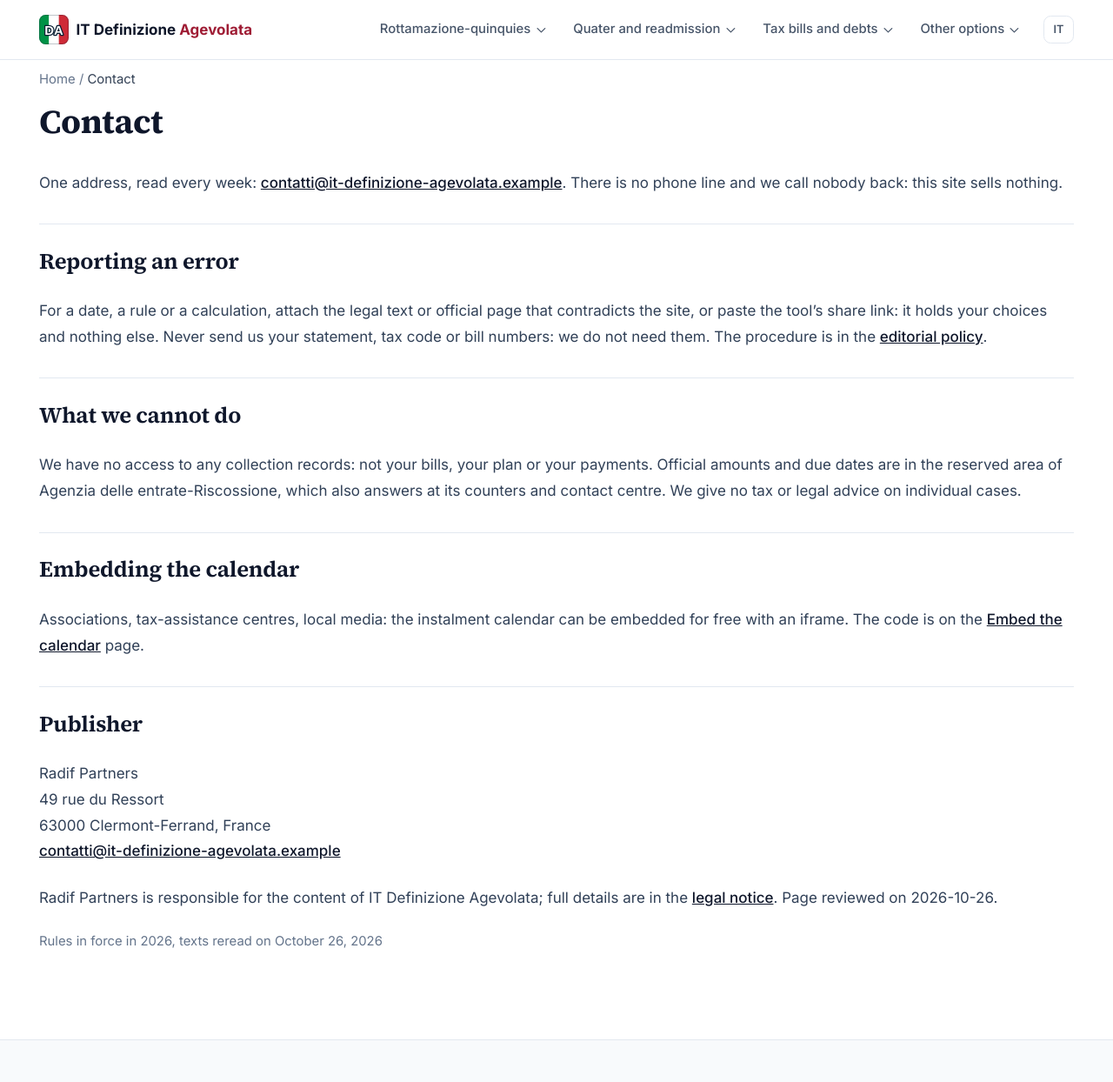
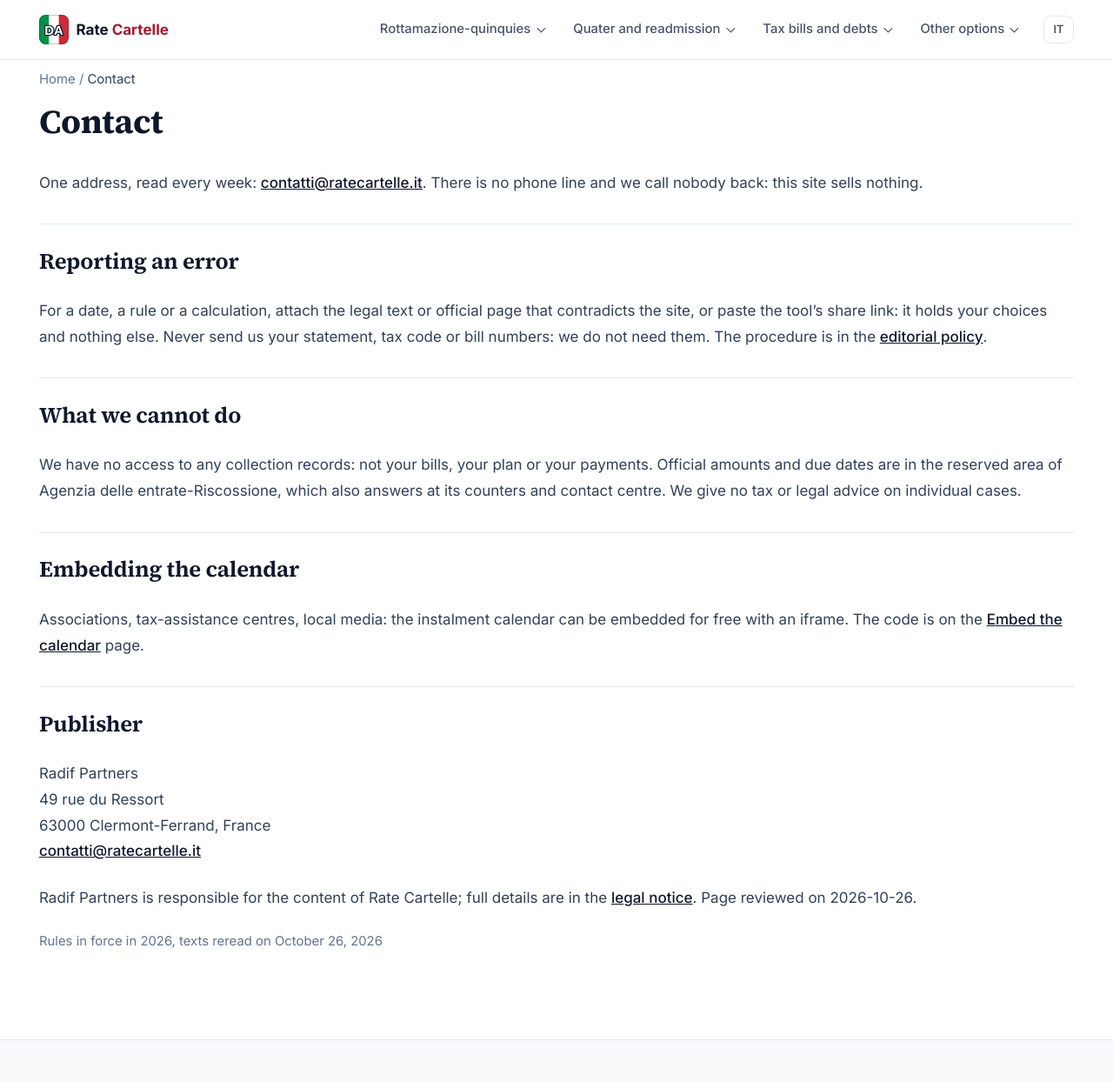
Before and after one commit to Mottalib-10M/ratecartelle.it, an Astro site: page /en/contact in a window 1280 px wide. Shown: the top 1244 px of the page at 87% size. Built offline with nearby package versions, Linux system fonts and the light colour scheme; Astro itself is replaced by a stand-in of ours.

Commit message:
Renommage sur le domaine ratecartelle.it
Co-Authored-By: Claude Opus 5.5 <noreply@anthropic.com>

```diff
--- a/package.json
+++ b/package.json
@@ -1,5 +1,5 @@
 {
-  "name": "it-definizione-agevolata",
+  "name": "ratecartelle",
   "type": "module",
   "version": "0.1.0",
   "private": true,
--- a/public/robots.txt
+++ b/public/robots.txt
@@ -3,4 +3,4 @@ Allow: /
 
 Disallow: /*?*
 
-Sitemap: https://it-definizione-agevolata.example/sitemap-index.xml
+Sitemap: https://ratecartelle.it/sitemap-index.xml
--- a/src/data/og.json
+++ b/src/data/og.json
@@ -7,14 +7,14 @@
    "title": "Rottamazione 2026\nle tue rate, una per una",
    "subtitle": "Date e importi · Decadenza · Risparmio · Comuni e regioni",
    "badge": "Legge 199/2025 e DL 38/2026, riletti a ottobre 2026",
-   "brand": "IT Definizione Agevolata"
+   "brand": "Rate Cartelle"
   },
   {
    "file": "og-en.png",
    "title": "Italian tax-debt settlement\nyour instalments, one by one",
    "subtitle": "Dates and amounts · Lapse check · Savings",
    "badge": "Law 199/2025 and DL 38/2026, checked October 2026",
-   "brand": "IT Definizione Agevolata"
+   "brand": "Rate Cartelle"
   }
  ]
 }
--- a/src/data/site-config.ts
+++ b/src/data/site-config.ts
@@ -1,8 +1,8 @@
 /** Configuration centrale du site (générée par new-site.py). */
-export const SITE_URL = "https://it-definizione-agevolata.example";
-export const SITE_NAMES: Record<string, string> = {"it": "IT Definizione Agevolata", "en": "IT Definizione Agevolata"};
+export const SITE_URL = "https://ratecartelle.it";
+export const SITE_NAMES: Record<string, string> = {"it": "Rate Cartelle", "en": "Rate Cartelle"};
 // Partie du nom affichée en couleur dans l'en-tête (RECETTE §10.3), « » pour aucune.
-export const BRAND_ACCENT = "Agevolata";
+export const BRAND_ACCENT = "Cartelle";
 export const LANG_TAGS: Record<string, string> = {"it": "it-IT", "en": "en-IT"};
 export const OG_LOCALES: Record<string, string> = {"it": "it_IT", "en": "en_GB"};
 export const LOCALE_TAG = 'it-IT';
@@ -20,7 +20,7 @@ export const AUTHOR_DESC: Record<string, string> = {"it": "Radif Partners legge
  *  themes reellement traites par le site, pas une liste de mots-cles : un sujet
  *  declare ici sans page qui le couvre est une declaration fausse. */
 export const KNOWS_ABOUT: Record<string, string[]> = {"it": ["Rottamazione-quinquies (legge n. 199/2025, commi 82-101)", "Rottamazione-quinquies dei carichi di regioni e comuni (art. 10-quinquies DL 38/2026)", "Rottamazione-quater e riammissione (legge n. 197/2022, DL 202/2024)", "Decadenza dalla definizione agevolata", "Rateizzazione delle cartelle (art. 19 DPR 602/1973)", "Cartelle esattoriali e carichi affidati all'Agente della riscossione"], "en": ["Italy's rottamazione-quinquies tax-debt settlement", "The settlement of regional and municipal debts (Decree-Law 38/2026)", "Rottamazione-quater and its readmission", "Losing the benefit of an Italian debt settlement", "Ordinary instalment plans for Italian tax bills", "Italian tax-collection notices (cartelle)"]};
-export const CONTACT_EMAIL = "contatti@it-definizione-agevolata.example";
+export const CONTACT_EMAIL = "contatti@ratecartelle.it";
 export const THEME_COLOR = '#9F1D35';
 export const LOGO_SYMBOL = 'DA';
 export const BING_VERIFY_CODE = '';
--- a/src/pages/en/about.astro
+++ b/src/pages/en/about.astro
@@ -8,7 +8,7 @@ import { P } from '../../lib/engine/params';
 const lang = 'en';
 const d = (iso: string) => displayDate(iso, 'en-GB');
 ---
-<PageLayout title="IT Definizione Agevolata, about us: who does the figures" description="Who publishes IT Definizione Agevolata, why a personal calendar of rottamazione instalments, where the dates and rules come from, and how to report an error." lang={lang} jsonLd={[personSchema(lang), organizationSchema(lang), profilePageSchema({ path: route('about', lang), lang }), breadcrumbSchema([{ name: 'Home', path: route('home', lang) }, { name: 'About', path: route('about', lang) }])]} breadcrumbs={[{ label: 'About' }]}>
+<PageLayout title="Rate Cartelle, about us: who does the figures and why" description="Who publishes Rate Cartelle, why a personal calendar of rottamazione instalments, where the dates and rules come from, and how to report an error to us." lang={lang} jsonLd={[personSchema(lang), organizationSchema(lang), profilePageSchema({ path: route('about', lang), lang }), breadcrumbSchema([{ name: 'Home', path: route('home', lang) }, { name: 'About', path: route('about', lang) }])]} breadcrumbs={[{ label: 'About' }]}>
   <header class="mb-6"><h1 class="text-3xl font-bold text-navy-900 md:text-4xl">Who publishes {SITE_NAMES[lang]}</h1></header>
   <div class="prose prose-slate max-w-none">
     <div class="not-prose mb-6"><p class="text-lg font-semibold text-navy-900">{AUTHOR_NAME}</p><p class="text-navy-700">{AUTHOR_ROLE[lang]}</p></div>
--- a/src/pages/en/contact.astro
+++ b/src/pages/en/contact.astro
@@ -5,7 +5,7 @@ import { AUTHOR_NAME, CONTACT_EMAIL, LAST_UPDATED, SITE_NAMES } from '../../data
 import { route } from '../../i18n/routes';
 const lang = 'en';
 ---
-<PageLayout title={`Contact – ${SITE_NAMES[lang]}`} description="Write to the publisher of IT Definizione Agevolata: report a wrong date or rule, a new legal text, a question about the method, or embed the instalment calendar." lang={lang} noindex={true} breadcrumbs={[{ label: 'Contact' }]} showAuthor={false}>
+<PageLayout title={`Contact – ${SITE_NAMES[lang]}`} description="Write to the publisher of Rate Cartelle: report a wrong date or rule, a new legal text, a question about the method, or embed the instalment calendar." lang={lang} noindex={true} breadcrumbs={[{ label: 'Contact' }]} showAuthor={false}>
   <div class="prose prose-slate max-w-none">
     <h1>Contact</h1>
     <p>One address, read every week: <a href={`mailto:${CONTACT_EMAIL}`}>{CONTACT_EMAIL}</a>. There is no phone line and we call nobody back: this site sells nothing.</p>
```
Also changed, not shown: public/manifest.webmanifest, public/og-en.png, public/og-it.png, 1 other file.
